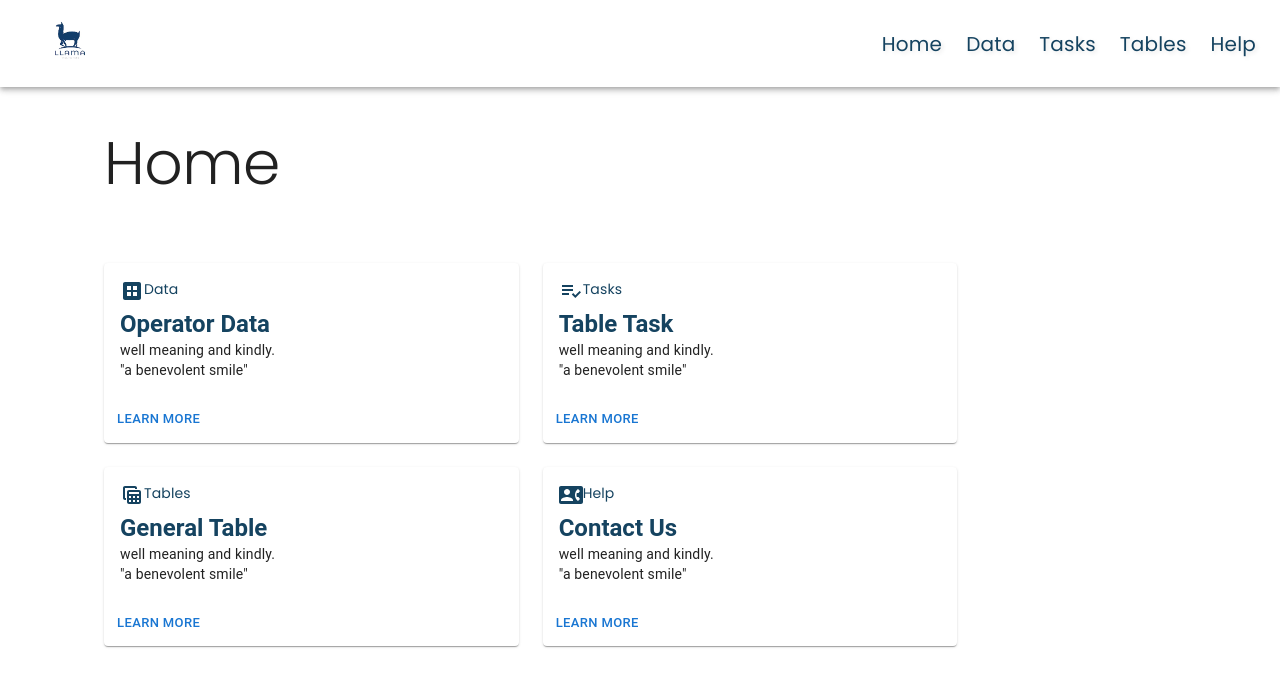
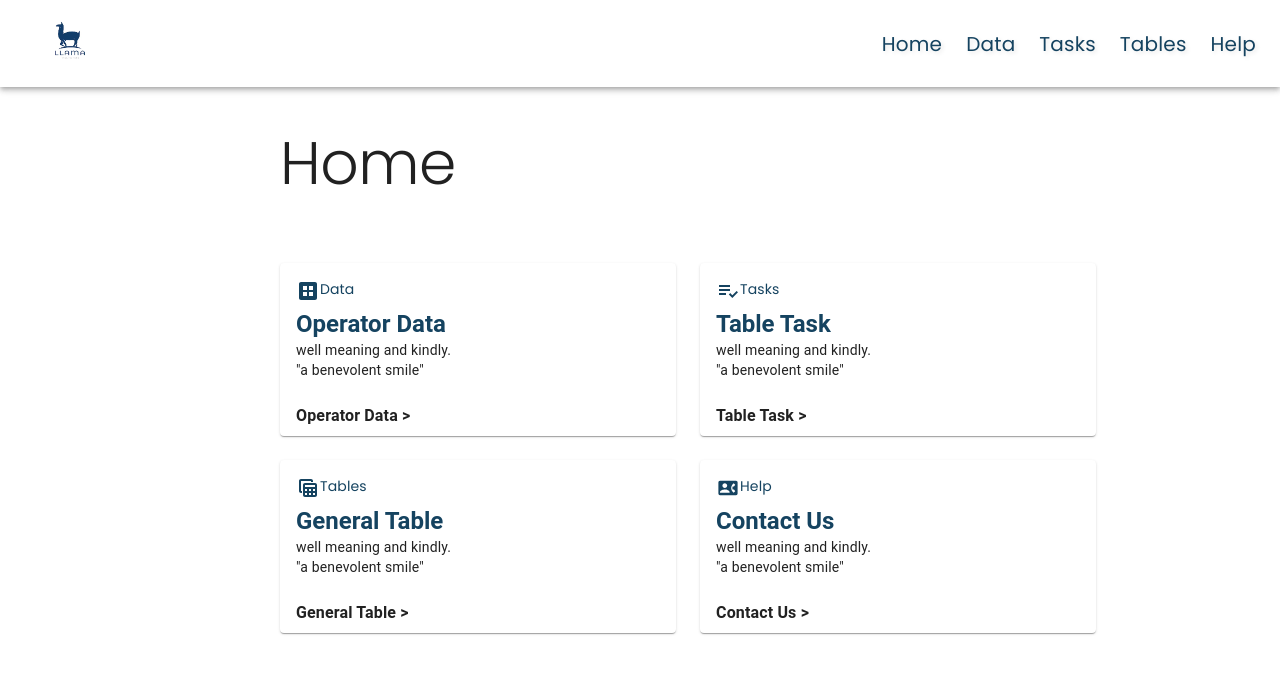
Before and after one commit to Nyxzaf/Fullstack-MERN, a React (Vite) app in the folder client/: page / in a window 1280 px wide. Shown: the top 686 px of the page. Built offline with nearby package versions, Linux system fonts and the light colour scheme.

Commit message:
redone house

```diff
--- a/client/components/form/DataForm.jsx
+++ b/client/components/form/DataForm.jsx
@@ -43,8 +43,8 @@ function DataForm({ onSave, onClose }) {
   return (
     <>
       {isOpen && (
-        <Grid container spacing={2} justifyContent="center">
-          <Grid item xs={12} md={8}>
+        <Grid container spacing={2} justifyContent="center" p={4}>
+          <Grid item xs={12} xl={12}>
             <Formik
               initialValues={{
                 DNI: "",
@@ -62,7 +62,7 @@ function DataForm({ onSave, onClose }) {
               {({ errors, touched }) => (
                 <Form>
                   <Grid container spacing={2}>
-                    <Grid item xs={12} sm={4}>
+                    <Grid item xs={12} xl={4}>
                       <InputLabel sx={{ fontWeight: "bold" }}>DNI</InputLabel>
                       <Field
                         as={TextField}
@@ -75,7 +75,7 @@ function DataForm({ onSave, onClose }) {
                         helperText={touched.DNI && errors.DNI}
                       />
                     </Grid>
-                    <Grid item xs={12} sm={4}>
+                    <Grid item xs={12} xl={4}>
                       <InputLabel sx={{ fontWeight: "bold" }}>Name</InputLabel>
                       <Field
                         as={TextField}
@@ -168,10 +168,12 @@ function DataForm({ onSave, onClose }) {
                         helperText={touched.Position && errors.Position}
                       />
                     </Grid>
-                    <Grid item xs={12}>
+                    <Grid item xs={12} xl={10}>
                       <Button variant="contained" color="primary" type="submit">
                         Save and Submit
                       </Button>
+                    </Grid>
+                    <Grid item xl={2}>
                       <Button variant="contained" color="primary" onClick={handleClose}>
                         Close
                       </Button>
--- a/client/data/Items.jsx
+++ b/client/data/Items.jsx
@@ -6,7 +6,7 @@ import ContactPhoneIcon from '@mui/icons-material/ContactPhone';
 
 export const ITEM = [
     {
-        Title:"Home" ,SubTitle:"Home" ,Icon: <HomeIcon/>,Path:"/"
+        Title:"Home" ,SubTitle:"Home" ,Icon: <HomeIcon sx={{p:0.3}}/>,Path:"/"
     },
     {
         Title:"Data" ,SubTitle:"Operator Data" , Icon: <DatasetIcon/>,Path:"/Data"
@@ -18,7 +18,7 @@ export const ITEM = [
         Title:"Tables" ,SubTitle:"General Table" , Icon: <TableViewIcon/>, Path:"/Tables"
     },
     {
-        Title:"Help" ,SubTitle:"Contact Us" , Icon: <ContactPhoneIcon/>, Path:"/Help"
+        Title:"Help" ,SubTitle:"Contact Us" , Icon: <ContactPhoneIcon sx={{p:0.3}}/>, Path:"/Help"
     }
 ]
 
--- a/client/pages/Home/DrawerHome.jsx
+++ b/client/pages/Home/DrawerHome.jsx
@@ -1,25 +1,29 @@
-import { Box ,Divider, Drawer, Grid, List, ListItemButton, ListItemText, Toolbar, Typography } from "@mui/material";
+import { Box ,Divider, Drawer, List, ListItemButton, ListItemText, Toolbar, Typography } from "@mui/material";
 import { IMG_1 } from "../../assets/img/images";
 import { ITEM } from "../../data/Items";
 
+// display={{xl:"block",xs:"none"}}
 
 
 
 const DrawerHome = () => {
     return (
-        <Grid item xl={2} xs={1} display={{xl:"block",xs:"none"}} >
+          <Box
+          display={{xl:"block",xs:"none"}}
+          >
             <Drawer
                 variant="permanent"
                 anchor="left"
                 sx={{
                     '& .MuiPaper-root': {
-                        bgcolor: ''
+                        bgcolor: '',
+                        width: '200px'
                     }
                 }}
                 >
                 <Toolbar>
                     <a href="/">
-                    <img src={IMG_1} width={190} height={160}/>
+                    <img src={IMG_1} width={"100%"} />
                     </a>
                 </Toolbar>
                 <Divider/>
@@ -42,7 +46,7 @@ const DrawerHome = () => {
                     })
                 }
             </Drawer>
-        </Grid>
+          </Box>
     );
 }
 
--- a/client/pages/Home/Home.jsx
+++ b/client/pages/Home/Home.jsx
@@ -1,19 +1,24 @@
-import {  Button, Card, CardActions, CardContent, Grid, Typography } from "@mui/material";
+import { Card, CardActionArea, CardActions, CardContent, Grid, Typography } from "@mui/material";
 import { ITEM } from "../../data/Items";
 import { COLOR } from '../../assets/color/colors'
 import { FONT_FAMILY } from '../../assets/fonts/FontFamily'
+
+
+
+
+
 const Home = () => {
     return (
-        <Grid item xl={10} xs={8}>
-            <Grid container spacing={3} ml={10}>
-                <Grid item xl={12} xs={10} my={5}>
+            <Grid container spacing={3} ml={32} width={'calc(100% - 440px)'} >
+                <Grid item xl={12} xs={12} my={5}>
                     <Typography variant="h2" fontFamily={FONT_FAMILY}>Home</Typography>
                 </Grid>
                 {
                     ITEM.slice(1).map((item)=>{
                         return(
-                            <Grid item xl={5} xs={12} sm={6} key={item.Title}>
+                            <Grid item xl={6} xs={12} sm={6} key={item.Title}>
                                 <Card>
+                                    <CardActionArea href={item.Path}>
                                     <CardContent>
                                         <Typography sx={{ fontSize: 14 }} fontFamily={FONT_FAMILY} color={COLOR} display={"flex"} gutterBottom>
                                         {item.Icon}
@@ -29,15 +34,15 @@ const Home = () => {
                                         </Typography>
                                     </CardContent>
                                     <CardActions>
-                                        <Button size="small">Learn More</Button>
+                                        <Typography pl={1} fontWeight={"bold"} >{item.SubTitle}  {">"}</Typography>
                                     </CardActions>
+                                    </CardActionArea>
                                 </Card>
                             </Grid>
                         )
                     })
                 }
             </Grid>
-        </Grid>
     );
 }
 
--- a/client/pages/menuPage/OperatorData.jsx
+++ b/client/pages/menuPage/OperatorData.jsx
@@ -13,6 +13,7 @@ import {
   Typography,
   Dialog,
   Checkbox,
+  Box,
 } from "@mui/material";
 import DataForm from "../../components/form/DataForm";
 import { FONT_FAMILY } from "../../assets/fonts/FontFamily";
@@ -83,7 +84,7 @@ function OperatorData() {
   };
 
   return (
-    <Grid item xl={9} xs={12} ml={{ xl: 8, xs: 0 }}>
+    <Box sx={{ width: 'calc(100% - 40px)' }}  pl={34}>
       <Grid container spacing={4}>
         <Grid item xl={12} xs={12} mt={4}>
           <Typography variant="h2" sx={{ fontFamily: FONT_FAMILY }}>
@@ -100,7 +101,7 @@ function OperatorData() {
               Delete data
             </Button>
           </Grid>
-          <Grid item xs={12}>
+          <Grid item xs={12} xl={12 }>
             <TableContainer component={Paper}>
               <Table>
                 <TableHead>
@@ -154,7 +155,7 @@ function OperatorData() {
       <Dialog open={showDataForm} onClose={handleCloseDataForm}>
         <DataForm onSave={handleSaveData} onClose={handleCloseDataForm} />
       </Dialog>
-    </Grid>
+    </Box>
   );
 }
 
--- a/client/src/App.jsx
+++ b/client/src/App.jsx
@@ -1,16 +1,15 @@
-import { Grid } from '@mui/material'
-import DrawerHome from '../pages/Home/DrawerHome'
-import Home from '../pages/Home/Home'
+import DrawerHome from '../pages/home/DrawerHome'
+import Home from '../pages/home/Home'
 import { Route, Routes } from "react-router-dom";
-import Task from '../pages/Task/Task'
+import Task from '../pages/task/Task'
 import OperatorData from '../pages/menuPage/OperatorData'
 import Header from '../components/header/Header'
 
+
 function App() {
 
-
   return (
-    <Grid container >
+    <>
         <DrawerHome/>
         <Header/>
         <Routes>
@@ -27,7 +26,7 @@ function App() {
           element={<Task/>}
           />
         </Routes>
-    </Grid>
+    </>
   )
 }
 
```
Lines whose indentation alone changed are shown as unchanged.
